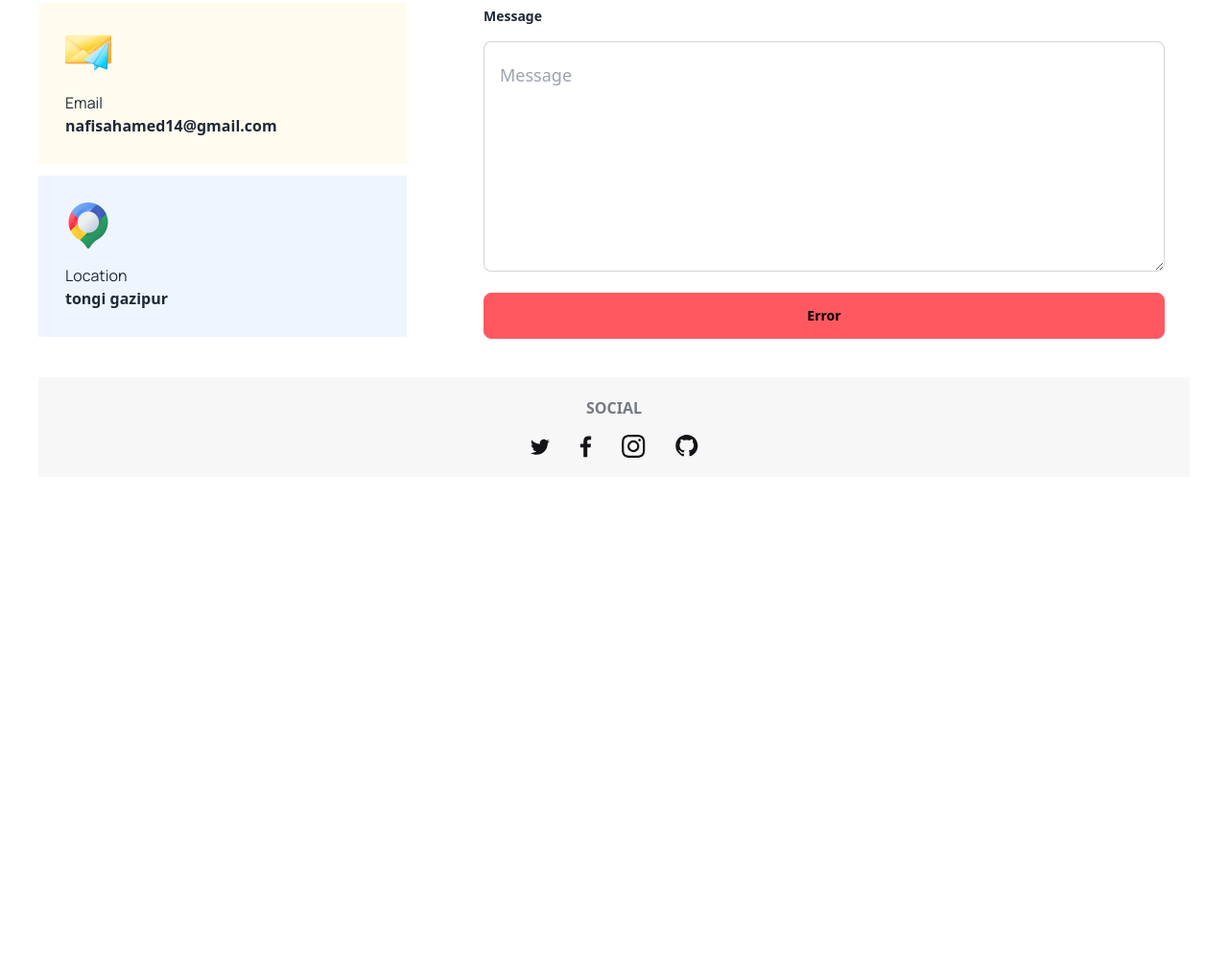
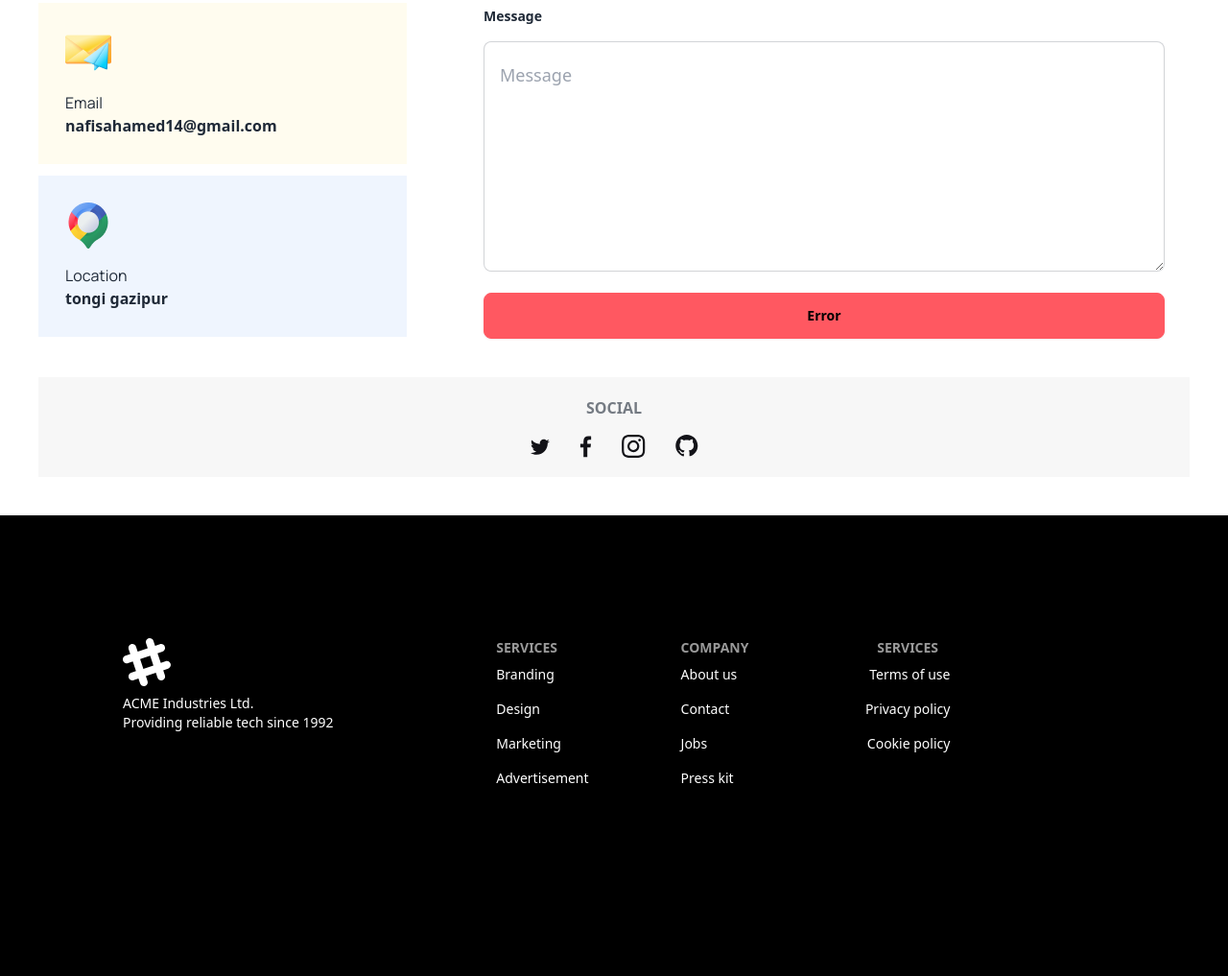
Before and after one commit to nafis200/assignment-3, a plain HTML site: page index.html in a window 1280 px wide. Shown: the part 4734-5751 px from the top of the page at 96% size. Before the commit the page ends 5271 px from the top, so only its background shows below. Drawn offline with nearby package versions, Linux system fonts and the light colour scheme.

Commit message:
footer half done

```diff
--- a/index.html
+++ b/index.html
@@ -476,7 +476,42 @@
           </div>
         </section>
      </main>
-
+     <footer>
+      <footer class="footer p-10 lg:p-32 bg-black text-white lg:h-[30rem] text-base-content">
+        <aside>
+          <svg width="50" height="50" viewBox="0 0 24 24" xmlns="http://www.w3.org/2000/svg" fill-rule="evenodd" clip-rule="evenodd" class="fill-current"><path d="M22.672 15.226l-2.432.811.841 2.515c.33 1.019-.209 2.127-1.23 2.456-1.15.325-2.148-.321-2.463-1.226l-.84-2.518-5.013 1.677.84 2.517c.391 1.203-.434 2.542-1.831 2.542-.88 0-1.601-.564-1.86-1.314l-.842-2.516-2.431.809c-1.135.328-2.145-.317-2.463-1.229-.329-1.018.211-2.127 1.231-2.456l2.432-.809-1.621-4.823-2.432.808c-1.355.384-2.558-.59-2.558-1.839 0-.817.509-1.582 1.327-1.846l2.433-.809-.842-2.515c-.33-1.02.211-2.129 1.232-2.458 1.02-.329 2.13.209 2.461 1.229l.842 2.515 5.011-1.677-.839-2.517c-.403-1.238.484-2.553 1.843-2.553.819 0 1.585.509 1.85 1.326l.841 2.517 2.431-.81c1.02-.33 2.131.211 2.461 1.229.332 1.018-.21 2.126-1.23 2.456l-2.433.809 1.622 4.823 2.433-.809c1.242-.401 2.557.484 2.557 1.838 0 .819-.51 1.583-1.328 1.847m-8.992-6.428l-5.01 1.675 1.619 4.828 5.011-1.674-1.62-4.829z"></path></svg>
+          <p>ACME Industries Ltd.<br/>Providing reliable tech since 1992</p>
+        </aside>
+        <div class="grid lg:grid-cols-3 grid-cols-2 lg:gap-24">
+          <nav>
+            <header class="footer-title">Services</header>
+             <div class=" space-y-4">
+              <a class="link link-hover lg:block">Branding</a>
+              <a class="link link-hover lg:block">Design</a>
+              <a class="link link-hover lg:block">Marketing</a>
+              <a class="link link-hover lg:block">Advertisement</a>
+             </div>
+          </nav>
+          <nav>
+            <header class="footer-title lg:text-center">Company</header>
+            <div class="space-y-4">
+            <a class="link link-hover lg:block">About us</a>
+            <a class="link link-hover lg:block">Contact</a>
+            <a class="link link-hover lg:block">Jobs</a>
+            <a class="link link-hover lg:block">Press kit</a>
+            </div>
+          </nav>
+          <nav class="text-center lg:text-right lg:ml-0 ml-24 mt-6 lg:mt-0">
+            <header class=" lg:text-center footer-title">Services</header>
+            <div class="space-y-4">
+            <a class="link link-hover lg:block">Terms of use</a>
+            <a class="link link-hover lg:block">Privacy policy</a>
+            <a class="link link-hover lg:block">Cookie policy</a>
+            </div>
+          </nav>
+        </div>
+      </footer>
+     </footer>
 
 </body>
 </html>
```
